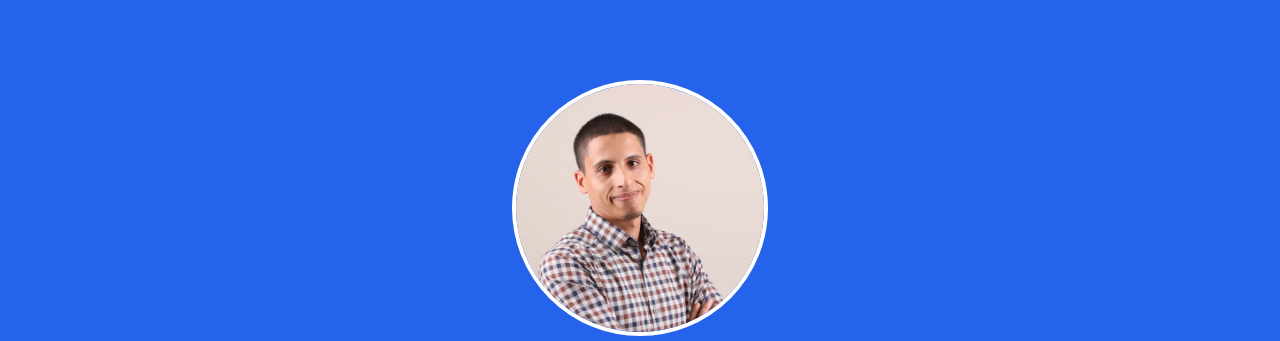
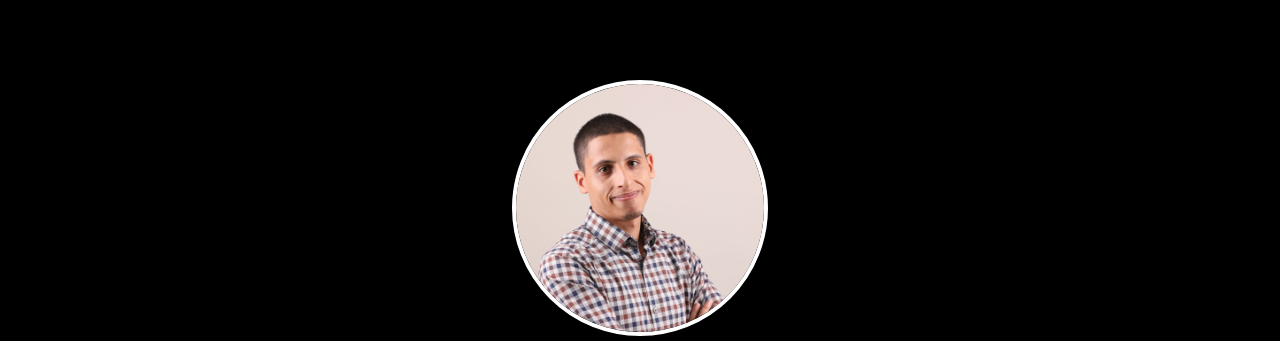
Before and after one commit to WALIDSAIFI/monport, a plain HTML site: page index.html in a window 1280 px wide. Shown: the part 64-405 px from the top of the page. Drawn offline with nearby package versions, Linux system fonts and the light colour scheme.

```diff
--- a/index.html
+++ b/index.html
@@ -25,7 +25,7 @@
         </nav>
     </header>
 
-    <section class="bg-blue-600 text-white text-center py-16 sm:py-20">
+    <section class="bg-black text-white text-center py-16 sm:py-20">
         <div class="container mx-auto px-4">
             <img src="photo.jpg" alt="Votre photo" class="rounded-full mx-auto mb-4 w-40 h-40 sm:w-64 sm:h-64 object-cover border-4 border-white">
             <h1 class="text-3xl sm:text-4xl font-bold mb-4">Bienvenue, je suis <span class="text-yellow-400">Développeur Full Stack</span></h1>
```
